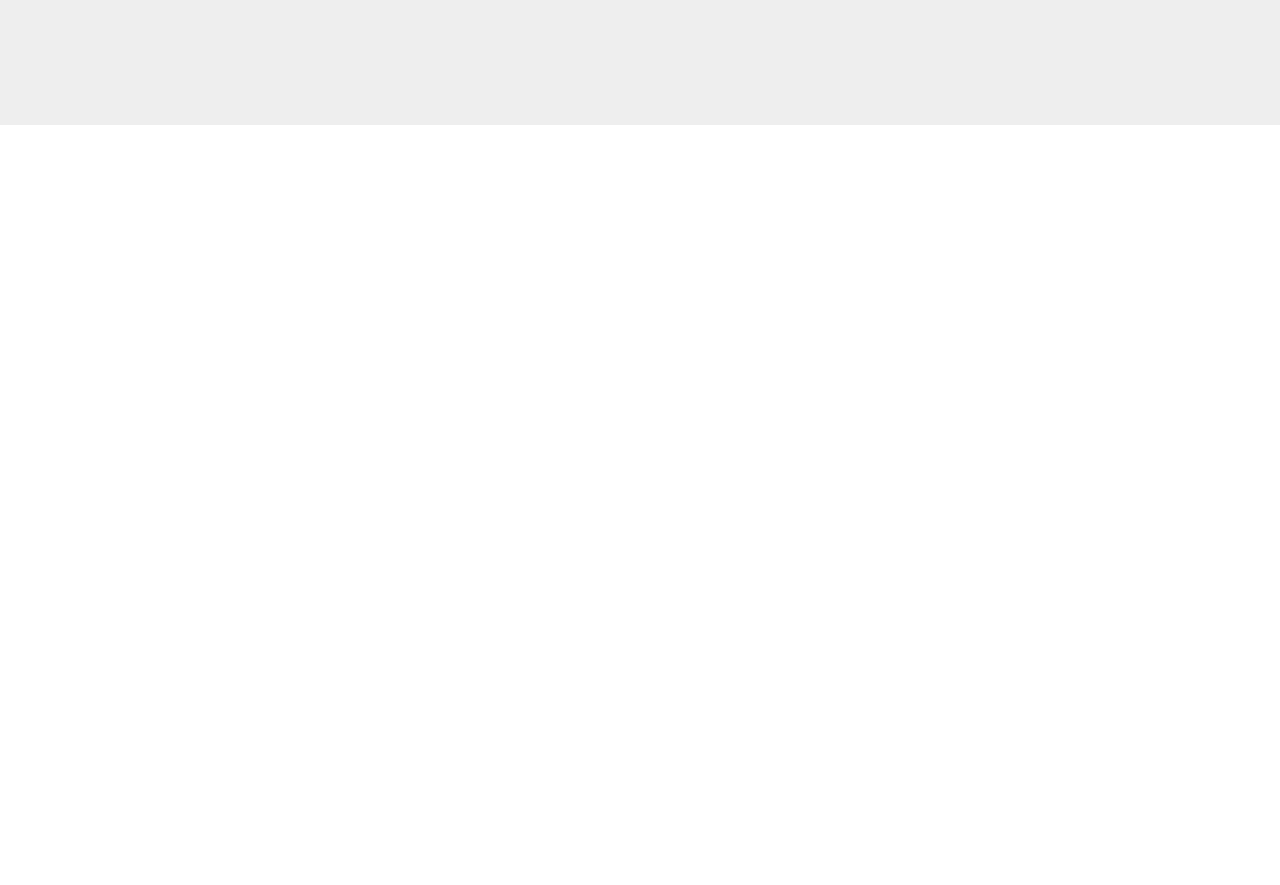
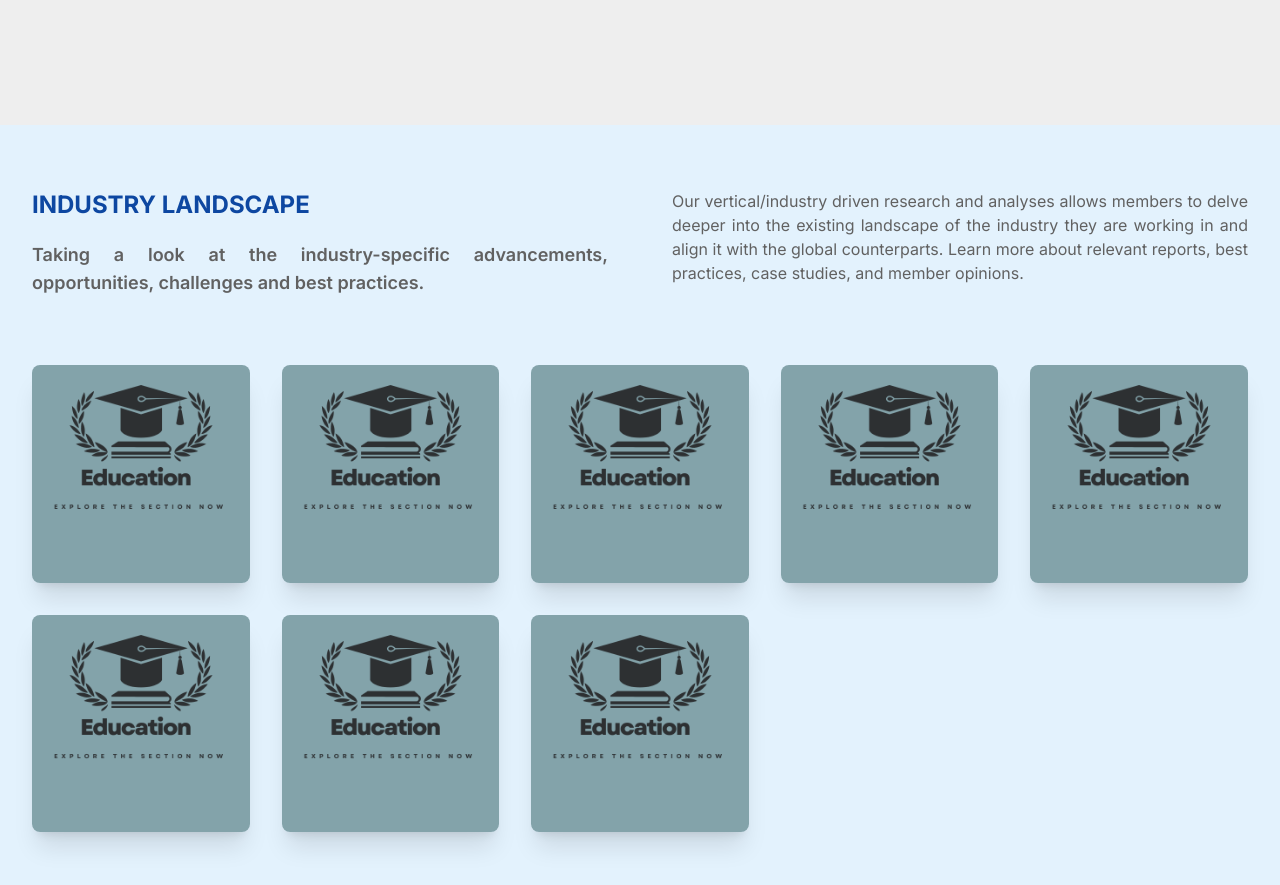
Before and after one commit to Yashc885/CIO-SHERPA, a Next.js app in the folder client/: page / in a window 1280 px wide. Shown: the part 1780-2665 px from the top of the page. Before the commit the page ends 1905 px from the top, so only its background shows below. Built offline with nearby package versions, Linux system fonts and the light colour scheme; grey boxes are pictures that could not be loaded.

Commit message:
service - industry landscape

```diff
--- a/client/src/app/page.js
+++ b/client/src/app/page.js
@@ -4,6 +4,7 @@ import { Home } from "@/components/Home/Home";
 import {About} from "@/components/About/About";
 import { Header } from "@/components/Common/Header";
 import Partner  from "@/components/Partner/Partner";
+import Service from "@/components/Service/Service";
 export default function page() {
   return (
     <div>
@@ -12,6 +13,9 @@ export default function page() {
       <Home />
       <About />
       <Partner/>
+      <div  >
+        <Service />
+      </div>
     </div>
   );
 }
--- /dev/null
+++ b/client/src/components/Service/Service.jsx
@@ -0,0 +1,67 @@
+import React from 'react';
+import Image from 'next/image';
+import Link from 'next/link';
+import Card1 from '@/Assets/Service/Education.png';
+
+const cards = [
+  { id: 1, src: Card1, alt: 'Card 1', link: '/page1' },
+  { id: 2, src: Card1, alt: 'Card 2', link: '/page2' },
+  { id: 3, src: Card1, alt: 'Card 3', link: '/page3' },
+  { id: 4, src: Card1, alt: 'Card 4', link: '/page4' },
+  { id: 5, src: Card1, alt: 'Card 5', link: '/page5' },
+  { id: 6, src: Card1, alt: 'Card 6', link: '/page6' },
+  { id: 7, src: Card1, alt: 'Card 7', link: '/page7' },
+  { id: 8, src: Card1, alt: 'Card 8', link: '/page8' },
+];
+
+const Service = () => {
+  return (
+    <div className="py-8 mx-auto bg-blue-50">
+      <div className="w-full py-4 px-4 md:px-8">
+        <div className="py-4">
+          <div className="md:flex">
+            <div className="md:w-1/2">
+              <div className="pl-4 pr-4 md:pl-0 md:pr-8">
+                <h2 className="text-2xl font-bold uppercase text-blue-900 mb-4">Industry Landscape</h2>
+                <div className="py-1 text-justify">
+                  <p className="font-semibold text-lg text-gray-700">Taking a look at the industry-specific advancements, opportunities, challenges and best practices.</p>
+                </div>
+              </div>
+            </div>
+            <div className="md:w-1/2">
+              <div className="pl-4 pr-4 md:pl-8 md:pr-0">
+                <div className="text-justify">
+                  <p className="text-gray-700">
+                    Our vertical/industry driven research and analyses allows members to delve deeper into the existing landscape of the industry
+                    they are working in and align it with the global counterparts. Learn more about relevant reports, best practices, case studies, and member opinions.
+                  </p>
+                </div>
+              </div>
+            </div>
+          </div>
+        </div>
+      </div>
+      <ul className="grid gap-8 p-4 m-4 auto-cols-fr auto-rows-min" style={{ gridTemplateColumns: 'repeat(auto-fill, minmax(12rem, 1fr))' }}>
+        {cards.map((card) => (
+          <li
+            key={card.id}
+            className="relative rounded-lg shadow-xl transition transform ease-in-out duration-300"
+          >
+            <Link href={card.link}>
+              <Image
+                src={card.src}
+                alt={card.alt}
+                className="w-full h-full object-cover rounded-lg opacity-80 transition-opacity duration-300 ease-in-out hover:opacity-100 hover:border-4 hover:border-white"
+                layout="responsive"
+                width={150}
+                height={150}
+              />
+            </Link>
+          </li>
+        ))}
+      </ul>
+    </div>
+  );
+}
+
+export default Service;
```
Also changed, not shown: client/src/Assets/Service/Education.png (added).
